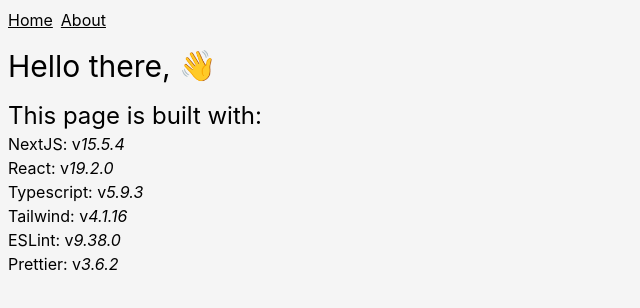
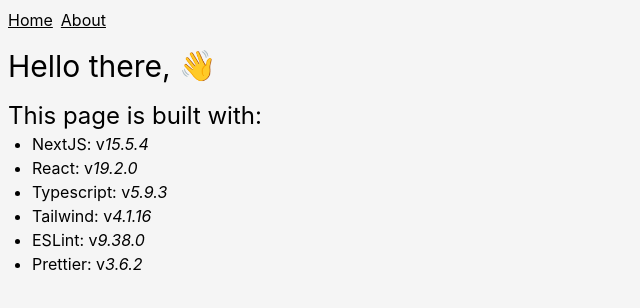
Before and after one commit to codegino/nextjs-ts-tw-tldr, a Next.js app: page / in a window 1280 px wide. Shown: the top 308 px of the page, without its empty margins (0-640 px from the left). Built offline with nearby package versions, Linux system fonts and the light colour scheme.

Commit message:
Refactor package version display to use a list format for better readability

```diff
--- a/src/app/page.tsx
+++ b/src/app/page.tsx
@@ -8,27 +8,29 @@
         Hello there, <span className="animate-bounce inline-block">👋</span>
       </h1>
       <h2>This page is built with:</h2>
-      <p>
+      <ul className="list-disc list-outside ml-6">
+        <li>
           NextJS: v<span className="italic">{json.dependencies.next}</span>
-      </p>
-      <p>
+        </li>
+        <li>
           React: v<span className="italic">{json.dependencies.react}</span>
-      </p>
-      <p>
+        </li>
+        <li>
           Typescript: v
           <span className="italic">{json.devDependencies.typescript}</span>
-      </p>
-      <p>
+        </li>
+        <li>
           Tailwind: v
           <span className="italic">{json.devDependencies.tailwindcss}</span>
-      </p>
-      <p>
+        </li>
+        <li>
           ESLint: v<span className="italic">{json.devDependencies.eslint}</span>
-      </p>
-      <p>
+        </li>
+        <li>
           Prettier: v
           <span className="italic">{json.devDependencies.prettier}</span>
-      </p>
+        </li>
+      </ul>
     </main>
   );
 }
```
Lines whose indentation alone changed are shown as unchanged.
